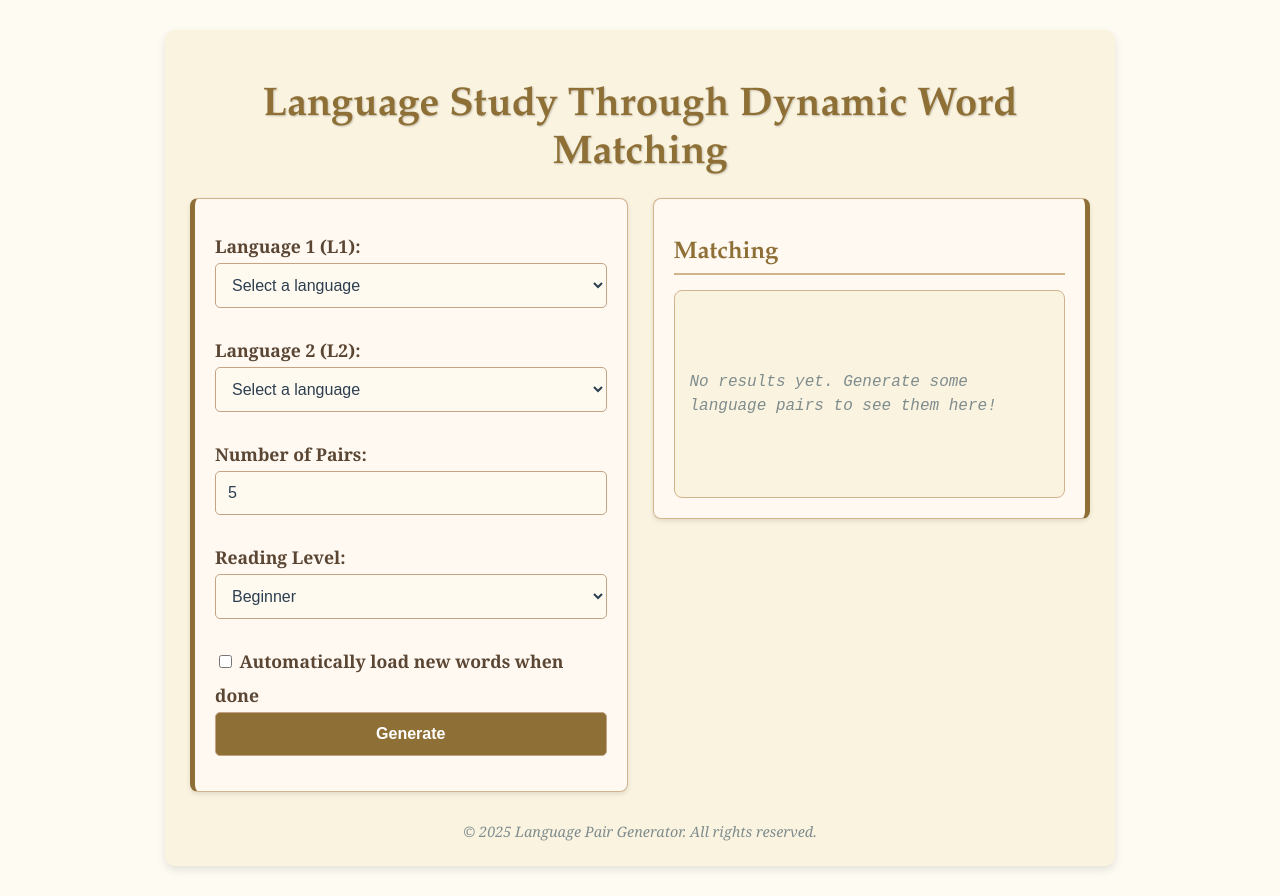
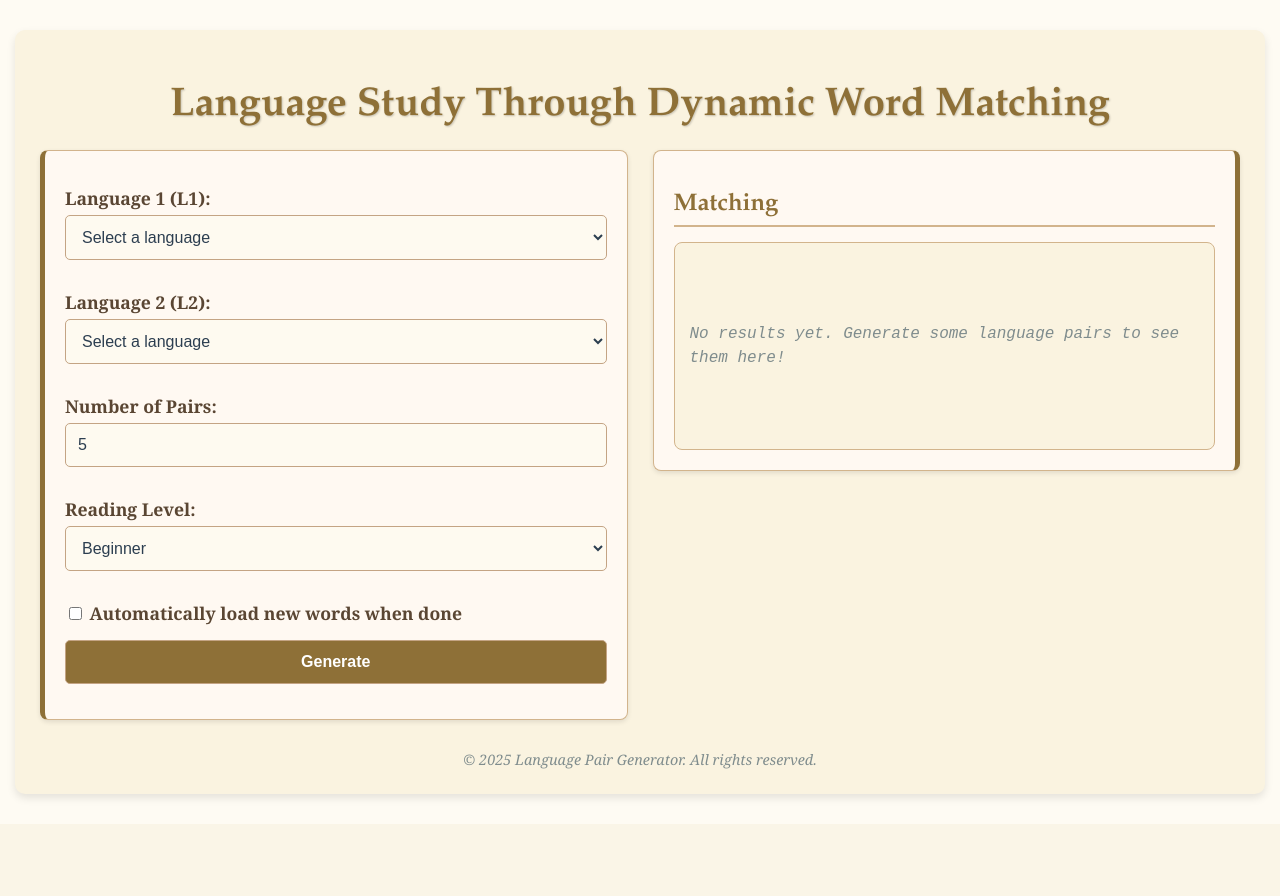
Before and after one commit to dgoldman0/matching-game, a Flask app: page / in a window 1280 px wide. After the commit the page ends 796 px from the top, so only its background shows below. Run offline with Flask 3, Linux system fonts and the light colour scheme.

Commit message:
Minor UI edit

```diff
--- a/static/css/style.css
+++ b/static/css/style.css
@@ -8,7 +8,7 @@ body {
 }
 
 .container {
-    max-width: 900px;
+    max-width: 1200px;
     margin: 30px auto;
     padding: 25px;
     background: #faf3e0;
```
